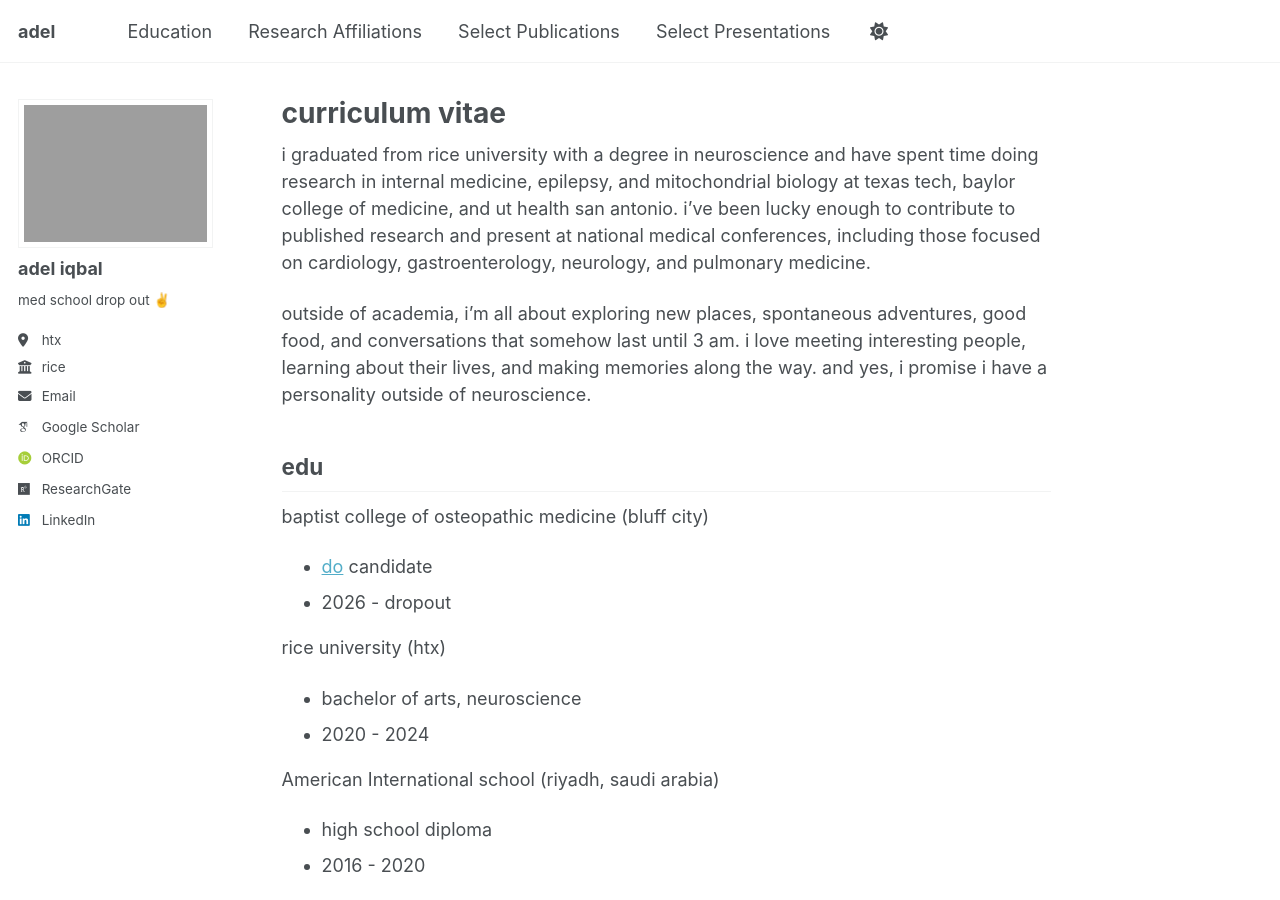
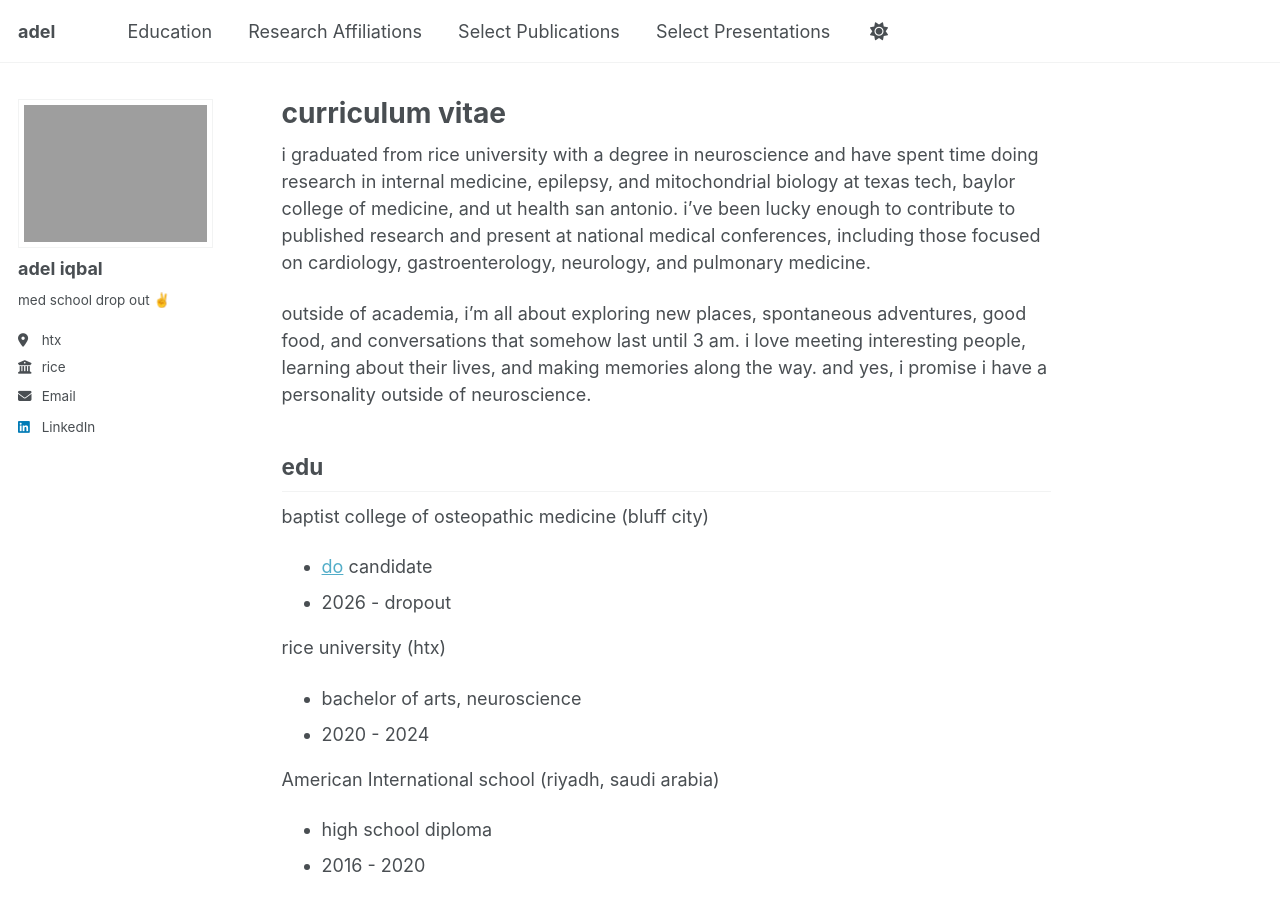
Before and after one commit to adel-iqbal/aiqbal, a Jekyll site: the page built from _pages/about.md, in a window 1280 px wide and 900 px high. Built offline with Jekyll 4.4.1, drawn with Linux system fonts in a browser that asks for light colours; some web fonts are replaced; a script bundle is joined from its source files by our own code; library files that are not in the unit come from our copies; part of the change alters nothing that is shown.

Commit message:
Update _config.yml

```diff
--- a/_config.yml
+++ b/_config.yml
@@ -31,20 +31,6 @@ author:
   employer         : "rice"
   uri              : # URL
   email            : "adel.iqbal02@gmail.com"
-
-  # Academic websites
-  academia         : # URL
-  arxiv            : # URL - Update with the correct link to your profile
-  googlescholar    : "https://scholar.google.com/citations?user=r1qKHZEAAAAJ&hl=en"
-  inspire-hep      : # URL
-  impactstory      : # URL
-  orcid            : "https://orcid.org/0009-0006-4328-6549"
-  semantic         : # URL
-  ssrn             : # URL
-  pubmed           : # URL
-  researchgate     : "https://www.researchgate.net/profile/Adel-Iqbal?ev=hdr_xprf"
-  scopus           : # URL
-  zotero           : # URL
 
 
   # Repositories and software development
```
